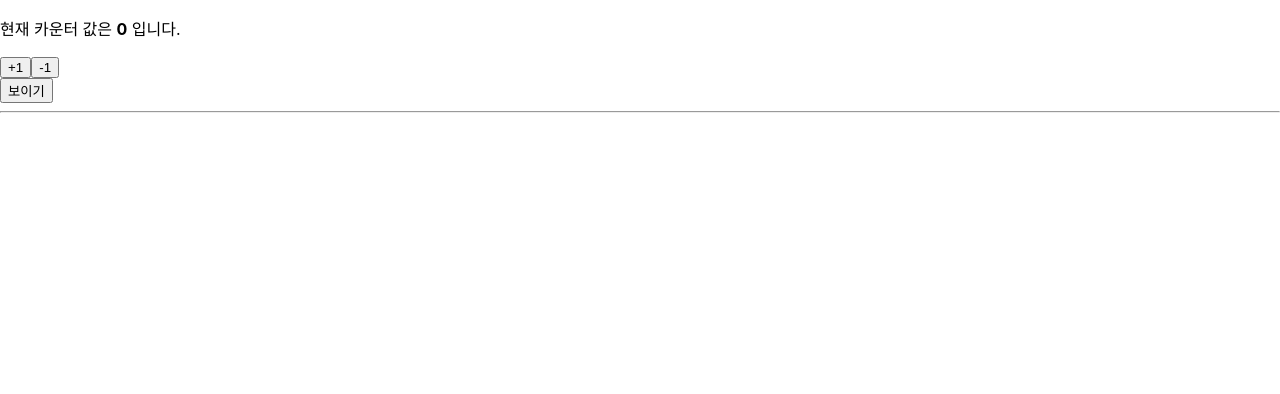
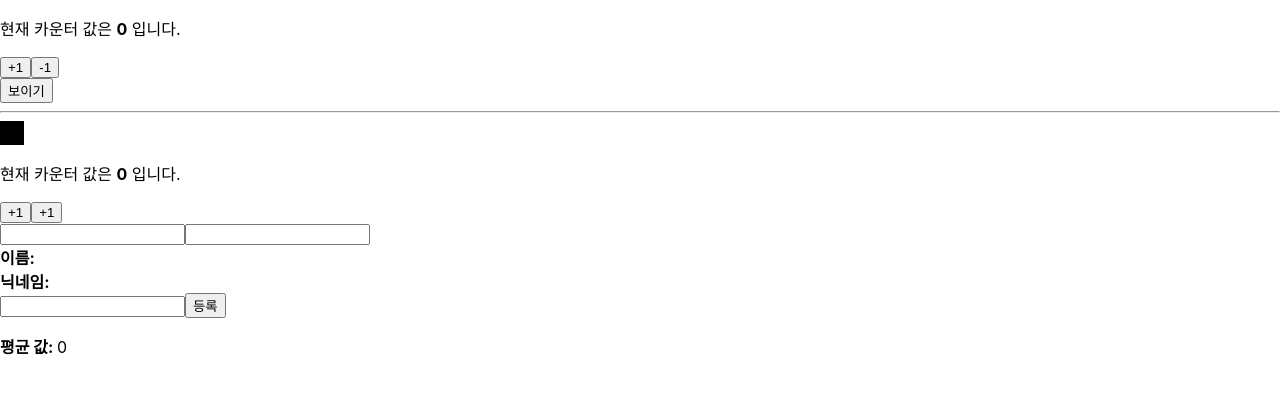
Before and after one commit to StellaKim1230/react-hooks-tutorial, a React (Create React App) app: page / in a window 1280 px wide. Shown: the top 394 px of the page. Built offline with nearby package versions, Linux system fonts and the light colour scheme.

Commit message:
useReducer, useMemo, useCallback, useRef 공부.

```diff
--- a/src/App.js
+++ b/src/App.js
@@ -1,6 +1,10 @@
 import React, { useState } from 'react';
 import Counter from './Counter'
 import Info from './Info'
+import ContextSample from './ContextSample'
+import CounterUseReducer from './CounterUseReducer'
+import InfoUserReducer from './InfoUserReducer'
+import Average from './Average'
 import './App.css';
 
 function App() {
@@ -18,6 +22,10 @@ function App() {
       </button>
       <hr />
       {visible && <Info />}
+      <ContextSample />
+      <CounterUseReducer />
+      <InfoUserReducer />
+      <Average />
     </>
   );
 }
--- /dev/null
+++ b/src/Average.js
@@ -0,0 +1,45 @@
+import React, { useState, useMemo, useCallback, useRef } from 'react'
+
+const getAverage = numbers => {
+  if (numbers.length === 0) return 0;
+
+  const sum = numbers.reduce((a, b) => a + b)
+  return sum / numbers.length
+}
+
+const Average = () => {
+  const [list, setList] = useState([])
+  const [number, setNumber] = useState('')
+  const inputEl = useRef(null)
+
+  const onChange = useCallback(e => {
+    setNumber(e.target.value)
+  }, []) // 컴포넌트가 처음 렌더링 될 때만 함수 생성
+
+  const onInsert = useCallback(e => {
+    const nextList = list.concat(parseInt(number))
+    setList(nextList)
+    setNumber('')
+    inputEl.current.focus()
+  }, [number, list]) // number 혹은 list가 바뀌었을 때만 함수 생성
+
+  const avg = useMemo(() => getAverage(list), [list])
+
+  return (
+    <div>
+      <input value={number} onChange={onChange} ref={inputEl}/>
+      <button onClick={onInsert}>등록</button>
+      <ul>
+        {list.map((value, index) => (
+          <li key={index}>{value}</li>
+        ))}
+      </ul>
+      <div>
+        {/* <b>평균 값: </b> {getAverage(list)} */}
+        <b>평균 값: </b> {avg}
+      </div>
+    </div>
+  )
+}
+
+export default Average
--- /dev/null
+++ b/src/ContextSample.js
@@ -0,0 +1,17 @@
+import React, { createContext, useContext } from 'react'
+
+const ThemeContext = createContext('black')
+
+const ContextSample = () => {
+  const theme = useContext(ThemeContext)
+
+  const style = {
+    width: '24px',
+    height: '24px',
+    background: theme
+  }
+
+  return <div style={style} />
+}
+
+export default ContextSample
--- /dev/null
+++ b/src/CounterUseReducer.js
@@ -0,0 +1,28 @@
+import React, { useReducer } from 'react'
+
+function reducer(state, action) {
+  switch (action.type) {
+    case 'INCREMENT':
+      return { value: state.value + 1}
+    case 'DECREMENT':
+      return { value: state.value - 1}
+    default:
+        return state;
+  }
+}
+
+const CounterUseReducer = () => {
+  const [state, dispatch] = useReducer(reducer, { value: 0 })
+
+  return (
+    <div>
+      <p>
+        현재 카운터 값은 <b>{state.value}</b> 입니다.
+      </p>
+      <button onClick={() => dispatch({ type: 'INCREMENT' })}>+1</button>
+      <button onClick={() => dispatch({ type: 'DECREMENTDECREMENT' })}>+1</button>
+    </div>
+  )
+}
+
+export default CounterUseReducer;
--- /dev/null
+++ b/src/InfoUserReducer.js
@@ -0,0 +1,40 @@
+import React, { useReducer } from 'react'
+
+function reducer(state, action) {
+  return {
+    ...state,
+    [action.name]: action.value
+  };
+}
+
+const InfoUserReducer = () => {
+  const [state, dispatch] = useReducer(reducer, {
+    name: '',
+    nickname: '',
+  })
+
+  const { name, nickname } = state
+
+  const onChange = e => {
+    dispatch(e.target)
+  }
+
+  return(
+    <div>
+      <div>
+        <input name="name" value={name} onChange={onChange} />
+        <input name="nickname" value={nickname} onChange={onChange} />
+      </div>
+      <div>
+        <div>
+          <b>이름: </b> {name}
+        </div>
+        <div>
+          <b>닉네임: </b>{nickname}
+        </div>
+      </div>
+    </div>
+  )
+}
+
+export default InfoUserReducer
```
Also changed, not shown: 1 other file (tests, documents, lock files or other folders).
